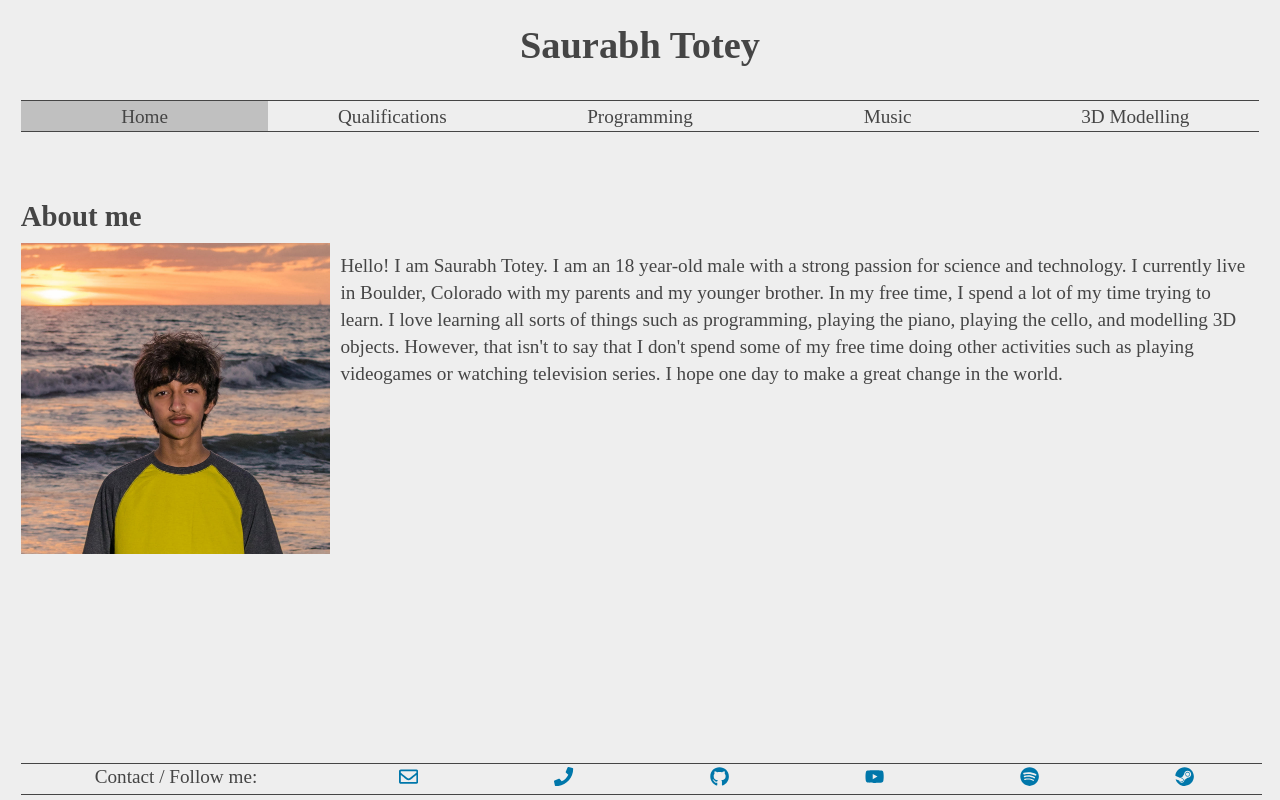
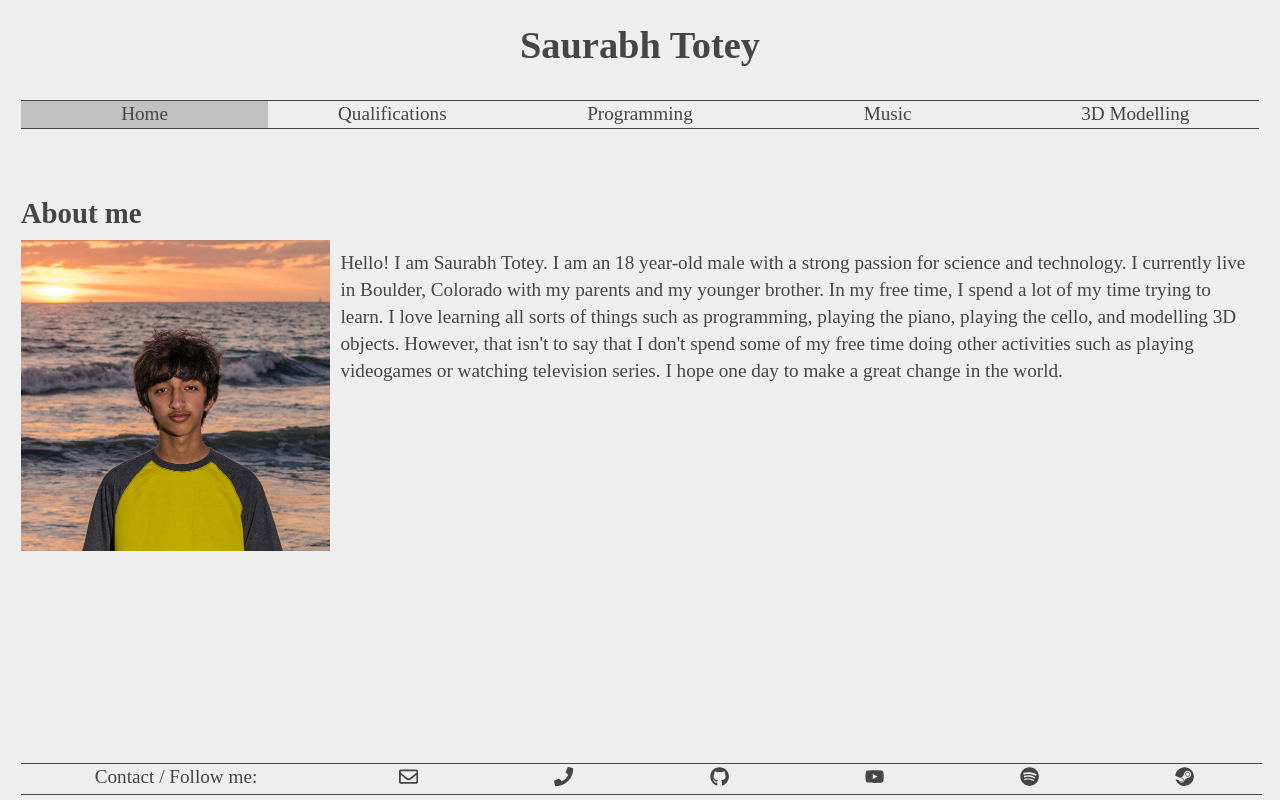
Before and after one commit to SaurabhTotey/Portfolio-Website, a Gatsby app: page / in a window 1280 px wide. Built offline with nearby package versions, Linux system fonts and the light colour scheme.

Commit message:
Made CSS modules not use global selectors

```diff
--- a/src/components/Footer.js
+++ b/src/components/Footer.js
@@ -66,7 +66,7 @@ class Footer extends React.Component {
 			<ResponsiveContainer>
 				<div responsiveWidth="25%" style={{width: "100%", textAlign: "center"}}>Contact / Follow me:</div>
 				<div responsiveWidth="75%" style={{width: "100%"}}>{
-					Object.keys(icons).map(icon => <a href={icons[icon].path} style={{width:`${iconWidth}%`}}>{icons[icon].icon()}</a>)
+					Object.keys(icons).map(icon => <a className={"footerLink"} href={icons[icon].path} style={{width:`${iconWidth}%`}}>{icons[icon].icon()}</a>)
 				}</div>
 			</ResponsiveContainer>
 		</footer>
--- a/src/components/Header.js
+++ b/src/components/Header.js
@@ -5,7 +5,7 @@ import "../styles/Header.css";
 export default () => (
 	<div>
 		<div id={"title-container"}>
-			<h1>Saurabh Totey</h1>
+			<h1 id={"title"}>Saurabh Totey</h1>
 			<span id={"secret-tooltip"}>Just in case you didn't know whose website you were on.</span>
 		</div>
 		<Navbar />
--- a/src/components/Navbar.js
+++ b/src/components/Navbar.js
@@ -72,7 +72,7 @@ class Navbar extends React.Component {
 	}
 
 	render() {
-		return <ul className={"navbar"}>{
+		return <ul id={"navbar"}>{
 			pageNames.map(pageName => {
 				const pageLocation = pages[pageName];
 				return <NavbarItem isActive={this.state.currentRelativePath === pageLocation} width={100 / pageNames.length} currentPageName={pageName} />
--- a/src/styles/Footer.css
+++ b/src/styles/Footer.css
@@ -1,10 +1,10 @@
-a {
+.footerLink {
 	display: inline-block;
 	text-align: center;
 	padding-top: 3px;
 	color: #454545;
 }
 
-a:hover {
+.footerLink:hover {
 	background-color: silver;
 }
--- a/src/styles/Header.css
+++ b/src/styles/Header.css
@@ -1,4 +1,4 @@
-h1, #title-container {
+#title, #title-container {
 	margin-bottom: -5px;
 }
 
--- a/src/styles/Navbar.css
+++ b/src/styles/Navbar.css
@@ -1,4 +1,4 @@
-ul {
+#navbar {
 	list-style-type: none;
 	padding: 0;
 	overflow: hidden;
@@ -6,13 +6,13 @@ ul {
 	border-bottom: 1px solid #454545;
 }
 
-li a {
+.navbarItem .navbarLink {
 	display: block;
 	text-align: center;
 	text-decoration: none;
 	color: #454545;
 }
 
-li a:hover {
+.navbarItem .navbarLink:hover {
 	background-color: silver;
 }
```
